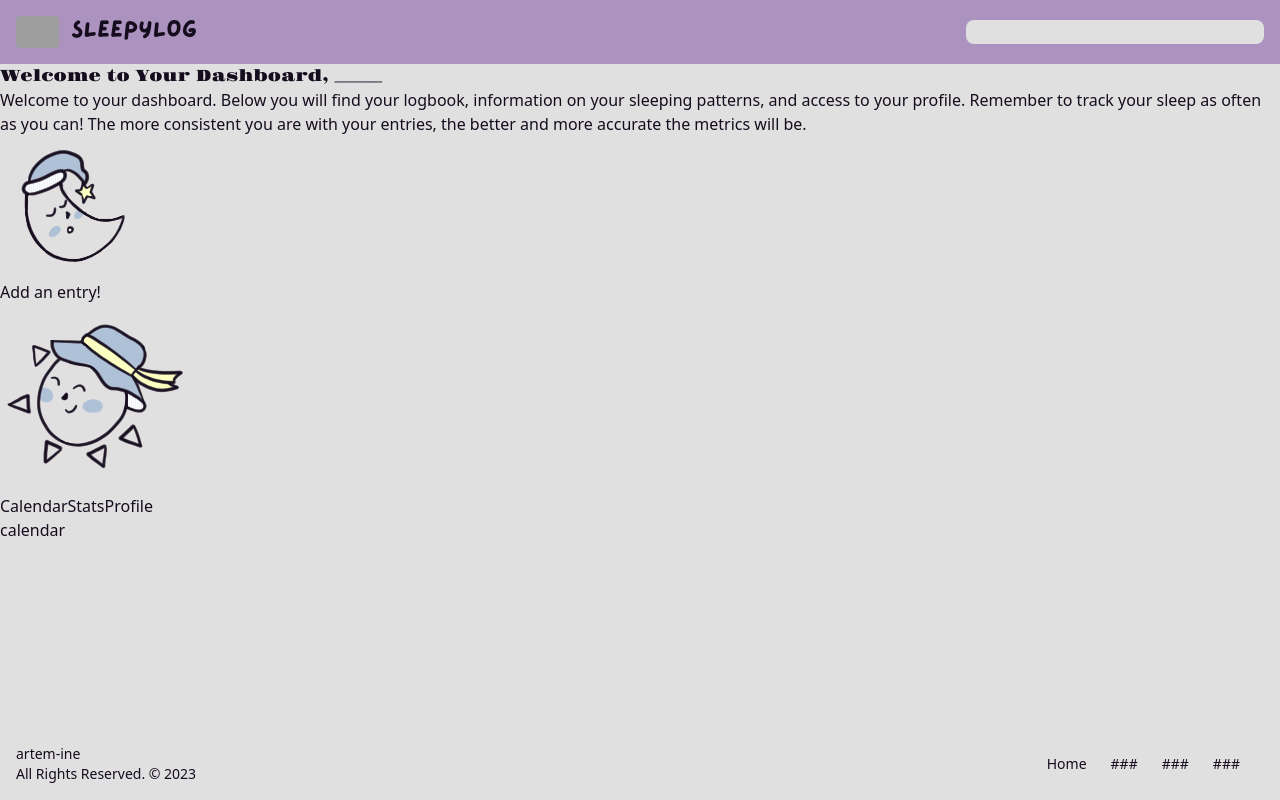
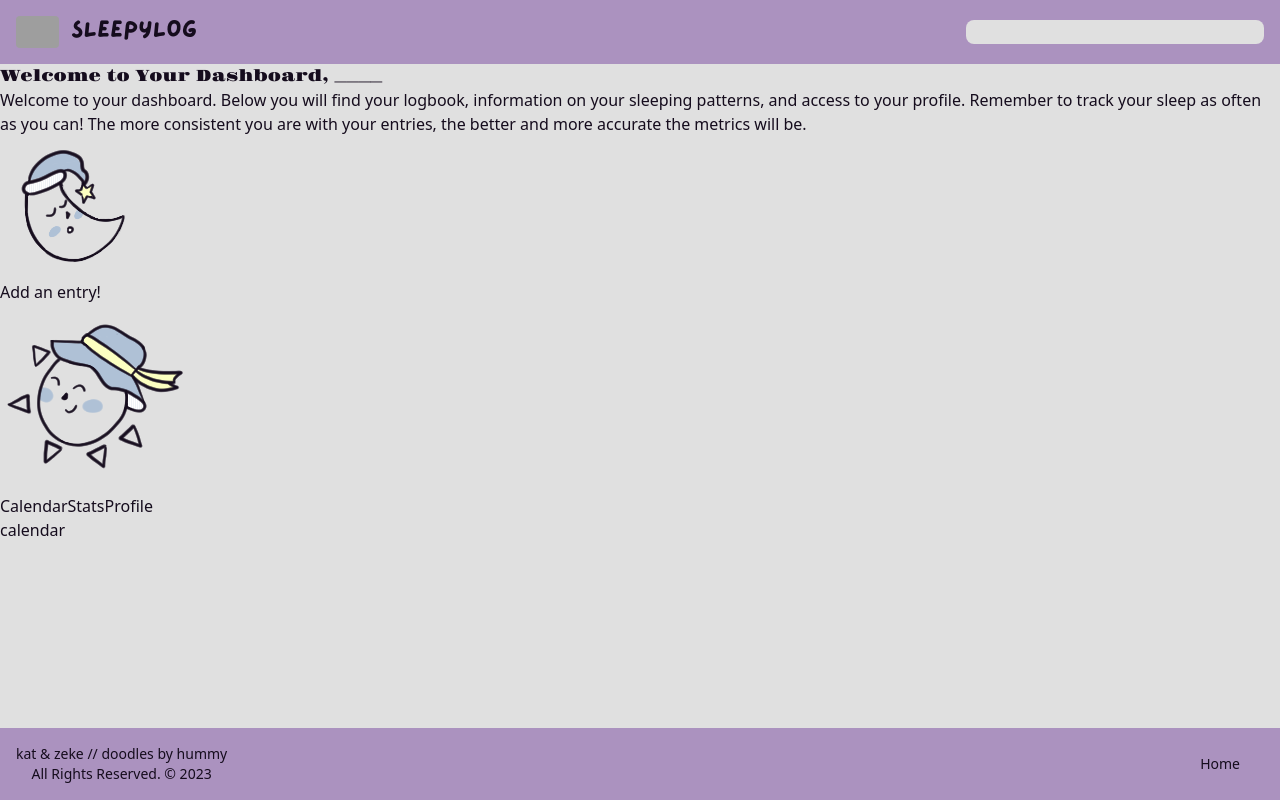
Before and after one commit to artem-ine/sleepylog, a React (Vite) app in the folder frontend/: page / in a window 1280 px wide. Built offline with nearby package versions, Linux system fonts and the light colour scheme; grey boxes are pictures that could not be loaded.

Commit message:
footer colors

```diff
--- a/frontend/src/components/Footer.jsx
+++ b/frontend/src/components/Footer.jsx
@@ -4,12 +4,12 @@ function Footer() {
   return (
     <footer
       id="footer"
-      className="fixed bottom-0 w-full bg-white dark:bg-gray-800"
+      className="fixed bottom-0 w-full bg-primary dark:bg-secondary"
     >
       <div className="w-full mx-auto max-w-screen-xl p-4 md:flex md:items-center md:justify-between">
         <span className="text-sm text-gray-500 sm:text-center dark:text-gray-400">
           <a href="https://github.com/artem-ine/" className="flex items-center">
-            artem-ine
+            kat & zeke // doodles by hummy
           </a>
           All Rights Reserved. © 2023
         </span>
@@ -19,21 +19,6 @@ function Footer() {
               Home
             </Link>
           </li>
-          <li>
-            <Link to="/" className="mr-4 hover:underline md:mr-6 ">
-              ###
-            </Link>
-          </li>
-          <li>
-            <Link to="/" className="mr-4 hover:underline md:mr-6 ">
-              ###
-            </Link>
-          </li>
-          <li>
-            <Link to="/" className="mr-4 hover:underline md:mr-6 ">
-              ###
-            </Link>
-          </li>
         </ul>
       </div>
     </footer>
```
